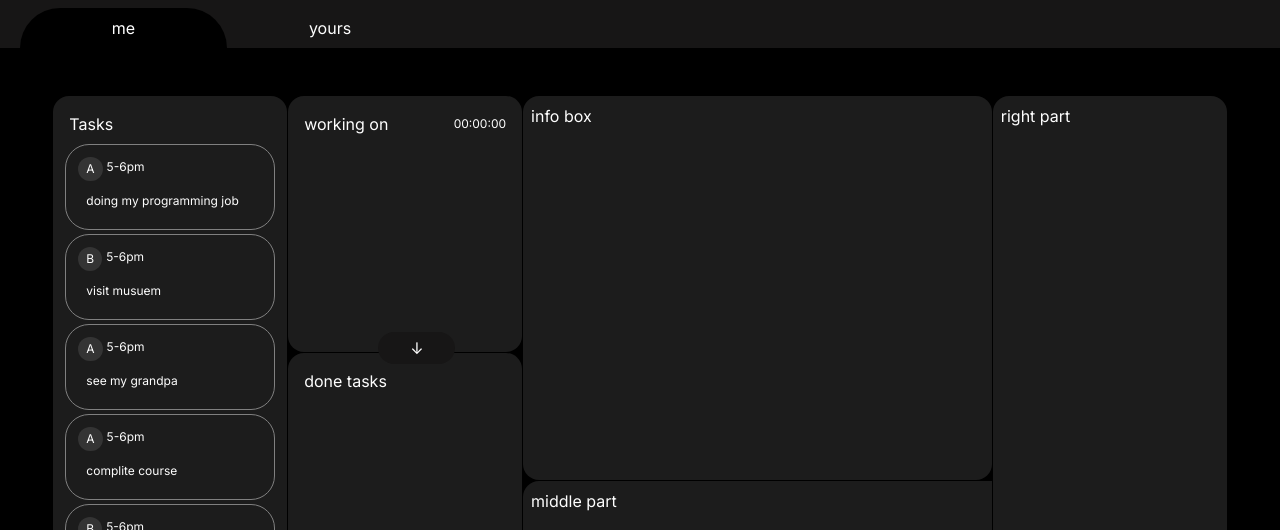
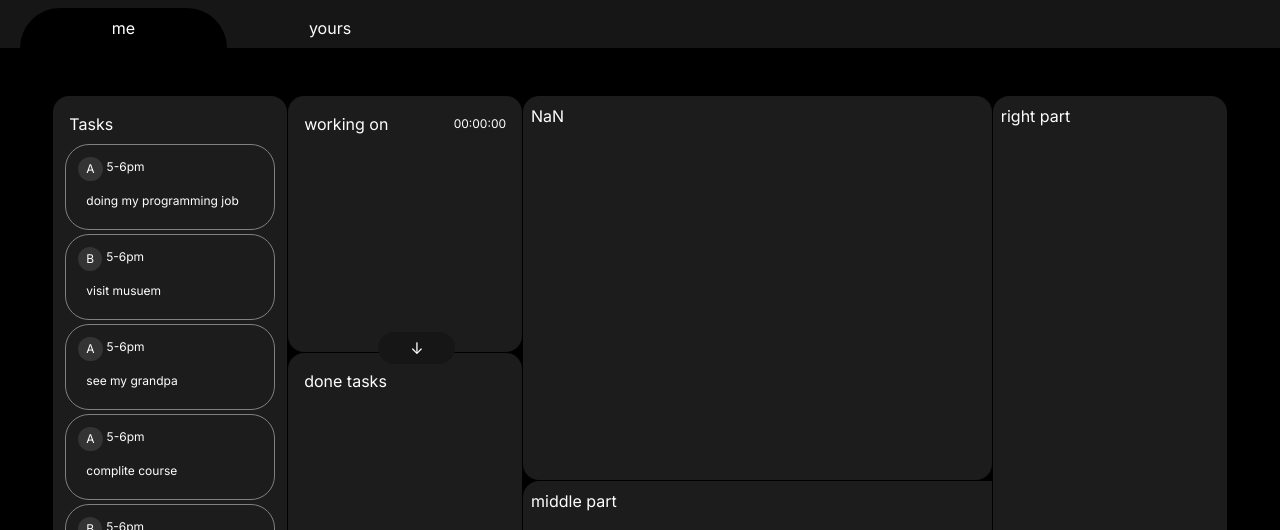
Before and after one commit to AliMoharramy/AMH, a Next.js app: page /todo in a window 1280 px wide. Shown: the top 530 px of the page. Built offline with nearby package versions, Linux system fonts and the light colour scheme.

Commit message:
click-show data inside info box

```diff
--- a/app/ui/todo/done-tasks.tsx
+++ b/app/ui/todo/done-tasks.tsx
@@ -2,11 +2,16 @@ import TodoCard from "./todo-list-card";
 import data from "../../lib/data.json";
 import { cardData } from "@/app/lib/definitions";
 
-export default function DoneTasks({ doneTasks }: { doneTasks: Array<number> }) {
+export default function DoneTasks({
+  doneTasks,
+  showTaskInfo,
+}: {
+  doneTasks: Array<number>;
+  showTaskInfo?: Function;
+}) {
   const selectedTasks: cardData[] = [];
   doneTasks.forEach((e) => {
     let item = data.cards.find((item) => item.id === e);
-    console.log(e - 1, item);
     item != undefined && selectedTasks.push(item);
   });
   return (
@@ -15,6 +20,7 @@ export default function DoneTasks({ doneTasks }: { doneTasks: Array<number> }) {
       {Array.from({ length: selectedTasks.length }, (_, i) => (
         <TodoCard
           key={i}
+          showTaskInfo={showTaskInfo}
           duration={selectedTasks[i].duration}
           isdrag={false}
           data={[
--- a/app/ui/todo/info-box.tsx
+++ b/app/ui/todo/info-box.tsx
@@ -1,7 +1,24 @@
-export default function InfoBox() {
+import data from "../../lib/data.json";
+export default function InfoBox({
+  taskInfo,
+  showTaskInfo,
+}: {
+  taskInfo: number;
+  showTaskInfo: Function;
+}) {
+  const taskData = data.cards.find((item) => item.id === taskInfo);
+  console.log(taskInfo && taskData);
   return (
     <div className="bg-bodyBox rounded-2xl p-2 col-span-2 row-span-3 row-start-1 col-start-3">
-      info box
+      {taskInfo && (
+        <>
+          <p>id is : {taskData?.id}</p>
+          <p>task is : {taskData?.text}</p>
+          {taskData?.duration && (
+            <p>duration to done this task is : {taskData?.duration}</p>
+          )}
+        </>
+      )}
     </div>
   );
 }
--- a/app/ui/todo/main.tsx
+++ b/app/ui/todo/main.tsx
@@ -10,6 +10,7 @@ export default function MainTodo() {
   const [todo, setTodo] = useState(data.cards);
   const [workingOn, setWorkingOn] = useState<number>(NaN);
   const [doneTasks, setDoneTasks] = useState<number[]>([]);
+  const [taskInfo, setTaskInfo] = useState<number>(NaN);
 
   function compliteTask() {
     // move task from working on to doneTask and clear working
@@ -34,22 +35,27 @@ export default function MainTodo() {
   function handleDragOver(e: React.DragEvent) {
     e.preventDefault();
   }
+  //
+  function showTaskInfo(e: number) {
+    setTaskInfo(e);
+  }
   return (
     <div className="grid grid-cols-5 grid-rows-5 gap-px pt-12  w-11/12 mx-auto">
       <TodoList
         onDragStart={handleOnDrag}
         handleDropDown={handleDropDown}
+        showTaskInfo={showTaskInfo}
         //send wokingOn to clear that task from todo list
         todo={todo}
       />
-      <DoneTasks doneTasks={doneTasks} />
+      <DoneTasks doneTasks={doneTasks} showTaskInfo={showTaskInfo} />
       <WorkingTask
         workingOn={workingOn}
         onDrop={handleOnDrop}
         onDragOver={handleDragOver}
         compliteTask={compliteTask}
       />
-      <InfoBox />
+      <InfoBox taskInfo={taskInfo} showTaskInfo={showTaskInfo} />
       <div className="bg-bodyBox rounded-s-2xl p-2 col-start-3 col-span-2 row-span-2">
         middle part
       </div>
--- a/app/ui/todo/todo-list-card.tsx
+++ b/app/ui/todo/todo-list-card.tsx
@@ -6,17 +6,23 @@ export default function TodoCard({
   isdrag = true,
   ondragend,
   duration,
+  showTaskInfo,
 }: {
   data: Array<cardData>;
   onDragStart?: Function;
   isdrag: boolean;
   ondragend?: Function;
   duration?: string;
+  showTaskInfo?: Function;
 }) {
+  function handleClick() {
+    showTaskInfo && showTaskInfo(data[0].id);
+  }
   return (
     <div
       className="border-solid border-white todocard rounded-3xl p-2 m-1 flex text-xs flex-col
     "
+      onClick={handleClick}
       draggable={isdrag}
       onDragStart={
         isdrag && onDragStart ? (e) => onDragStart(e, data[0].id) : undefined
--- a/app/ui/todo/todo-list.tsx
+++ b/app/ui/todo/todo-list.tsx
@@ -6,10 +6,12 @@ export default function TodoList({
   onDragStart,
   handleDropDown,
   todo,
+  showTaskInfo,
 }: {
   onDragStart: Function;
   handleDropDown: Function;
   todo: cardData[];
+  showTaskInfo: Function;
 }) {
   //delete working on data from todolist
   return (
@@ -19,6 +21,7 @@ export default function TodoList({
         <TodoCard
           key={i}
           isdrag
+          showTaskInfo={showTaskInfo}
           onDragStart={onDragStart}
           ondragend={handleDropDown}
           data={[
```
